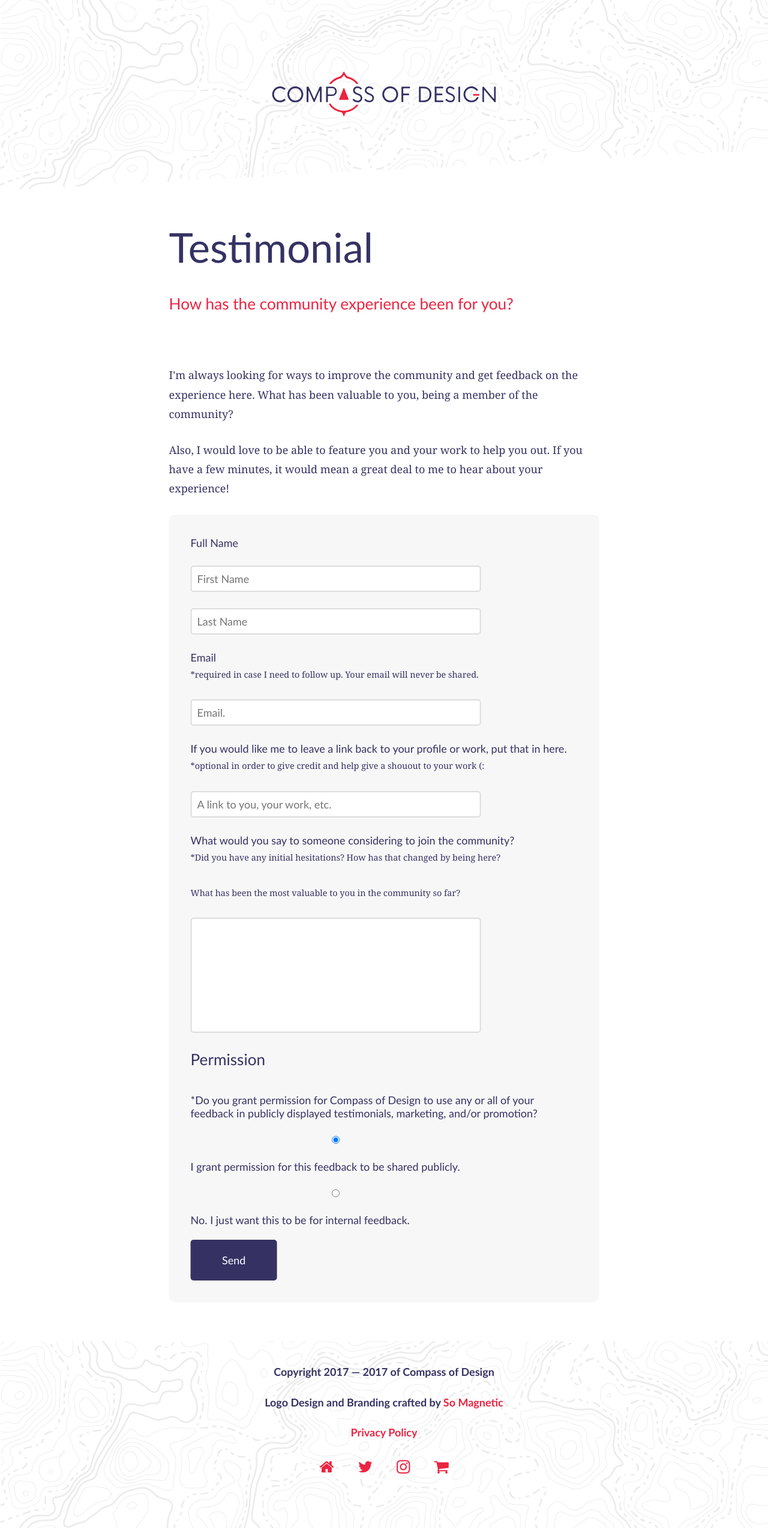
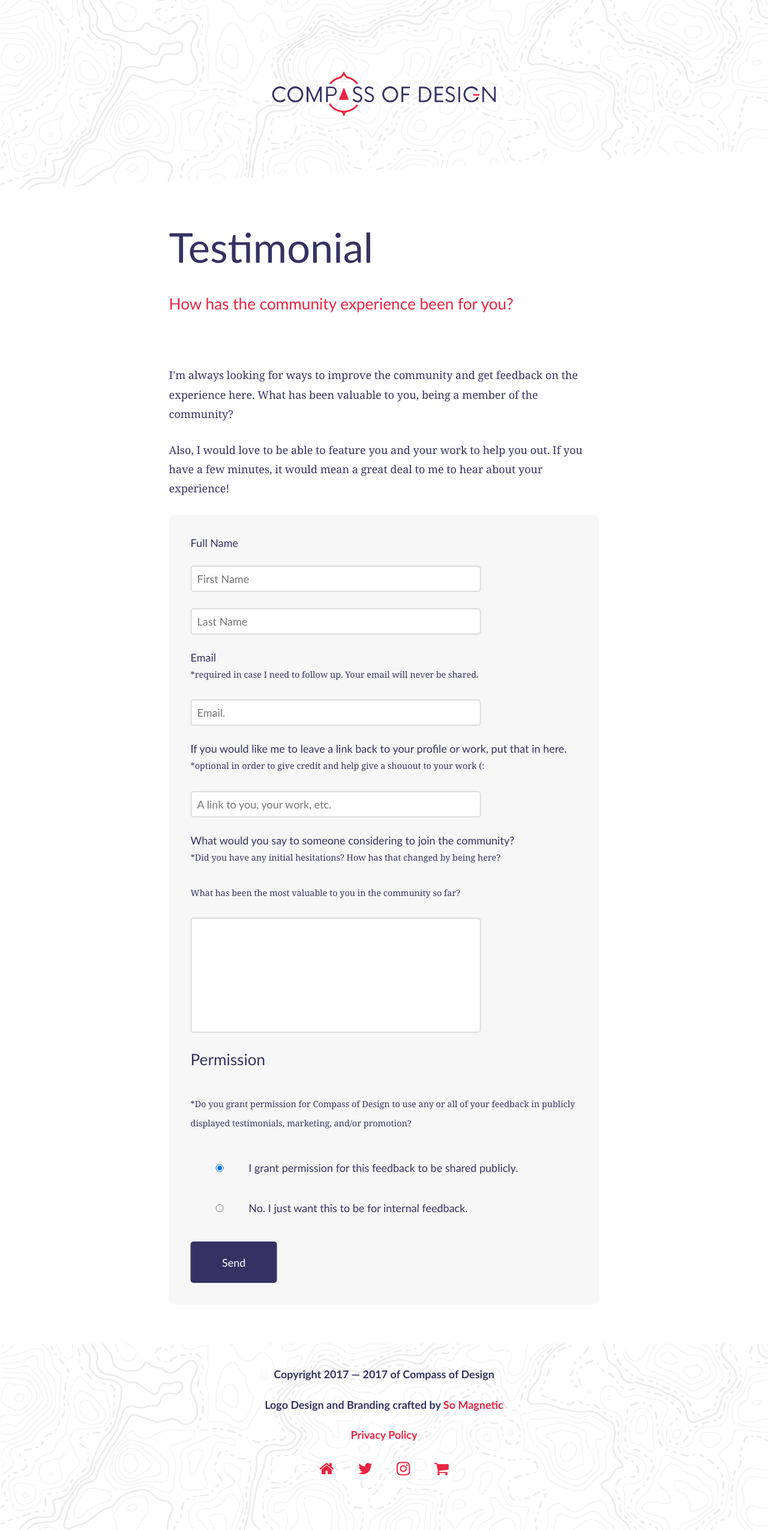
Before and after one commit to compassofdesign/site, a Jekyll site: the page built from testimonial/index.html, in a window 1280 px wide. Shown: the whole page at 60% size. Built offline with Jekyll 4.4.1, drawn with Linux system fonts in a browser that asks for light colours; nearby versions of some CDN libraries; a script that is not in the unit is left out.

Commit message:
made the radio-buttons better on the forms

```diff
--- a/css/2-base/_base.sass
+++ b/css/2-base/_base.sass
@@ -417,6 +417,7 @@ figure.snip1192 .author h5 span
   display: block
 
 // Forms
+
 form.signup
   display: block
   background-color: #f7f7f7
@@ -431,6 +432,11 @@ form.signup
       border-radius: 5px
       padding: .5em
 
+  input.radio-button
+    width: 15%
+    display: inline-block
+    & ~ label
+      width: 60%
   textarea
     display: block
     height: 15vw
--- a/css/master.css
+++ b/css/master.css
@@ -658,7 +658,7 @@ form.signup {
   background-color: #f7f7f7;
   padding: 2em;
   border-radius: 10px; }
-  form.signup input{
+  form.signup input {
     display: block;
     margin: 1.5em 0; }
     form.signup input:not(.button), form.signup input ~ textarea {
@@ -666,6 +666,11 @@ form.signup {
       border: #ddd 2px solid;
       border-radius: 5px;
       padding: 0.5em; }
+  form.signup input.radio-button {
+    width: 15%;
+    display: inline-block; }
+    form.signup input.radio-button ~ label {
+      width: 60%; }
   form.signup textarea {
     display: block;
     height: 15vw;
--- a/testimonial/index.html
+++ b/testimonial/index.html
@@ -38,10 +38,10 @@
         <p><small>What has been the most valuable to you in the community so far? </small></p>
         <textarea id="form-message" rows="15" name="Message" required="true"></textarea>
         <h4>Permission</h4>
-        <label>*Do you grant permission for Compass of Design to use any or all of your feedback in publicly displayed testimonials, marketing, and/or promotion?</label>
+        <p><small>*Do you grant permission for Compass of Design to use any or all of your feedback in publicly displayed testimonials, marketing, and/or promotion?</small></p>
 
-         <input id="form-yes" name="_permission" type="radio" value="I grant permission for this feedback to be shared publicly" checked="checked"></input><label for="form-yes">I grant permission for this feedback to be shared publicly.</label><br />
-         <input id="form-no" name="_permission" type="radio" value="No, I only want this to be used for internal feedback"></input><label for="form-no">No. I just want this to be for internal feedback.</label>
+         <input id="form-yes" name="_permission" type="radio" value="I grant permission for this feedback to be shared publicly" checked="checked" class="radio-button"></input><label for="form-yes" class="radio-label">I grant permission for this feedback to be shared publicly.</label><br />
+         <input id="form-no" name="_permission" type="radio" value="No, I only want this to be used for internal feedback" class="radio-button"></input><label for="form-no" class="radio-label">No. I just want this to be for internal feedback.</label>
 
         <br /> <br />
         <input type="hidden" name="_next" value="{{site.baseurl}}/form" />
```
Also changed, not shown: 1 other file.
